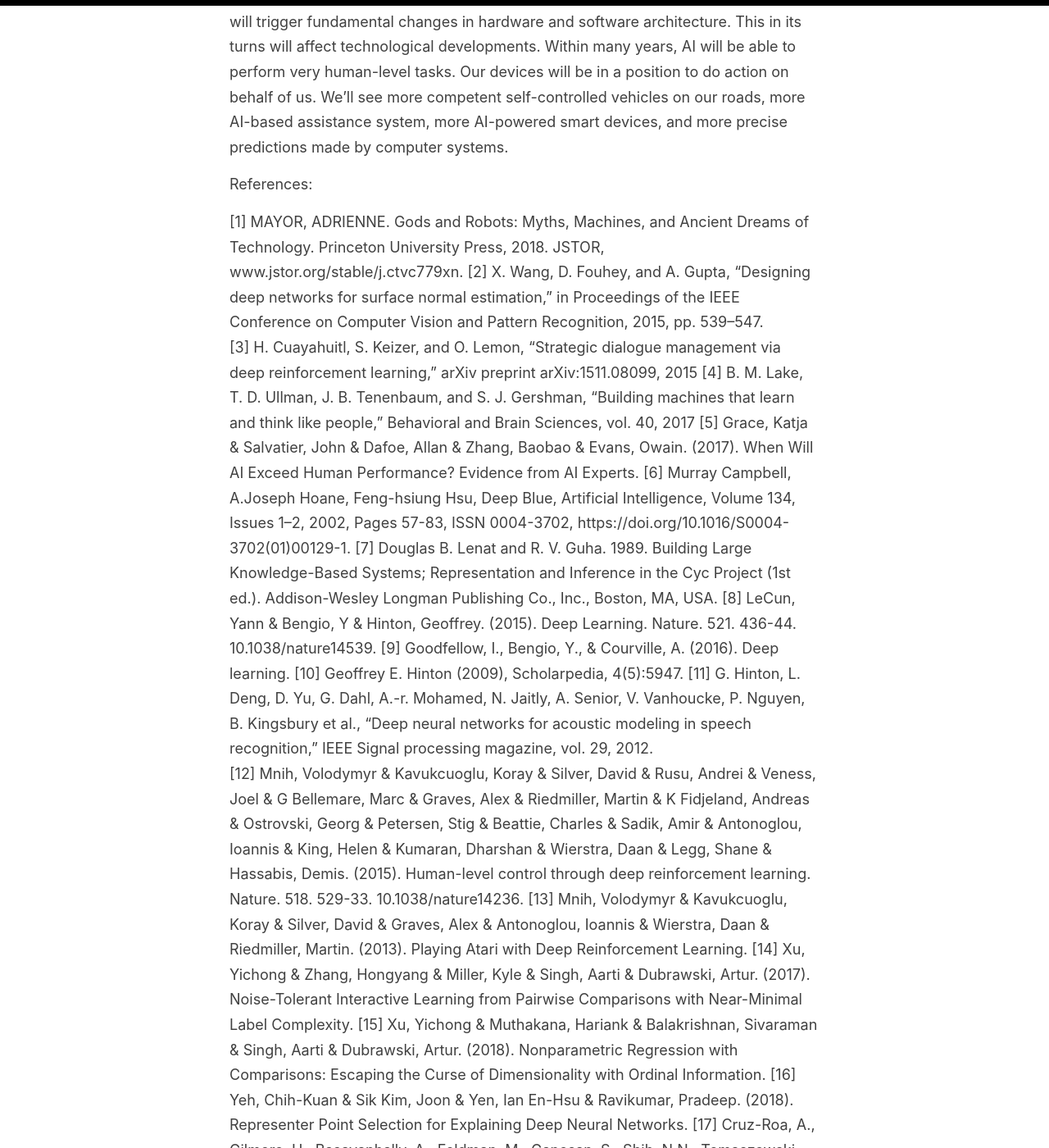
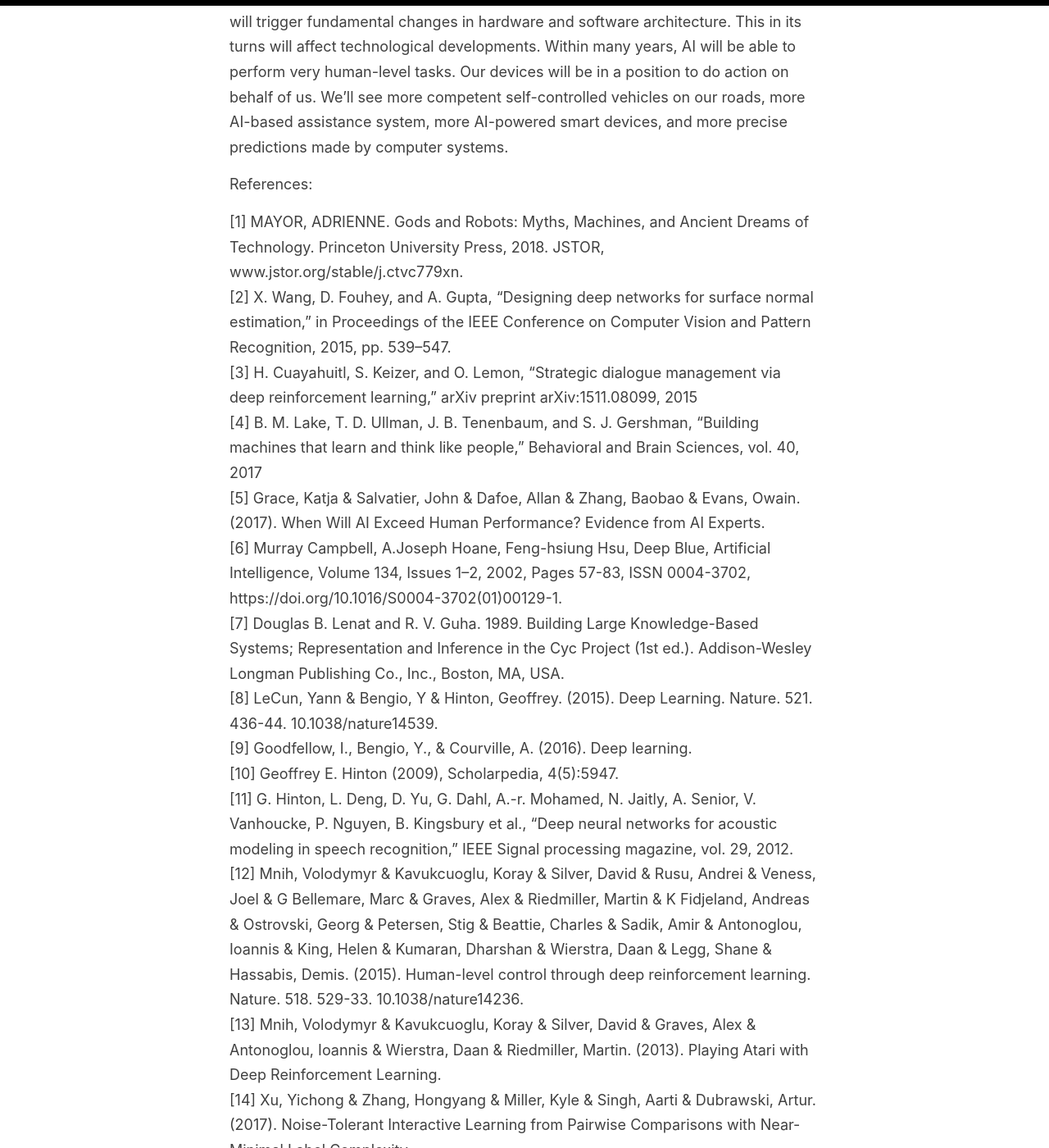
Before and after one commit to anaramirli/anaramirli.github.io, a Jekyll site: the page built from _posts/2019-10-26-the-role-of-ai-in-future.md, in a window 1280 px wide and 1400 px high, scrolled down 4124 px. Shown: the whole window at 82% size. Built offline with Jekyll 4.4.1, drawn with Linux system fonts in a browser that asks for light colours; comment, search, counter and statistics services are not loaded; some of the changed text lies outside the part shown.

Commit message:
Update 2019-10-26-the-role-of-ai-in-future.md

```diff
--- a/_posts/2019-10-26-the-role-of-ai-in-future.md
+++ b/_posts/2019-10-26-the-role-of-ai-in-future.md
@@ -26,33 +26,33 @@ A number of researchers have conducted many studies to analyze the role of artif
 References:
 
 [1] MAYOR, ADRIENNE. Gods and Robots: Myths, Machines, and Ancient Dreams of Technology. Princeton University Press, 2018. JSTOR, www.jstor.org/stable/j.ctvc779xn.
-[2] X. Wang, D. Fouhey, and A. Gupta, “Designing deep networks for surface normal estimation,” in Proceedings of the IEEE Conference on Computer Vision and Pattern Recognition, 2015, pp. 539–547.
+<br>[2] X. Wang, D. Fouhey, and A. Gupta, “Designing deep networks for surface normal estimation,” in Proceedings of the IEEE Conference on Computer Vision and Pattern Recognition, 2015, pp. 539–547.
 <br>[3] H. Cuayahuitl, S. Keizer, and O. Lemon, “Strategic dialogue management via deep reinforcement learning,” arXiv preprint arXiv:1511.08099, 2015
-[4] B. M. Lake, T. D. Ullman, J. B. Tenenbaum, and S. J. Gershman, “Building machines that learn and think like people,” Behavioral and Brain Sciences, vol. 40, 2017
-[5] Grace, Katja & Salvatier, John & Dafoe, Allan & Zhang, Baobao & Evans, Owain. (2017). When Will AI Exceed Human Performance? Evidence from AI Experts.
-[6] Murray Campbell, A.Joseph Hoane, Feng-hsiung Hsu, Deep Blue, Artificial Intelligence, Volume 134, Issues 1–2, 2002, Pages 57-83, ISSN 0004-3702, https://doi.org/10.1016/S0004-3702(01)00129-1.
-[7] Douglas B. Lenat and R. V. Guha. 1989. Building Large Knowledge-Based Systems; Representation and Inference in the Cyc Project (1st ed.). Addison-Wesley Longman Publishing Co., Inc., Boston, MA, USA.
-[8] LeCun, Yann & Bengio, Y & Hinton, Geoffrey. (2015). Deep Learning. Nature. 521. 436-44. 10.1038/nature14539.
-[9] Goodfellow, I., Bengio, Y., & Courville, A. (2016). Deep learning.
-[10] Geoffrey E. Hinton (2009), Scholarpedia, 4(5):5947.
-[11] G. Hinton, L. Deng, D. Yu, G. Dahl, A.-r. Mohamed, N. Jaitly, A. Senior, V. Vanhoucke, P. Nguyen, B. Kingsbury et al., “Deep neural networks for acoustic modeling in speech recognition,” IEEE Signal processing magazine, vol. 29, 2012. <br>
-[12] Mnih, Volodymyr & Kavukcuoglu, Koray & Silver, David & Rusu, Andrei & Veness, Joel & G Bellemare, Marc & Graves, Alex & Riedmiller, Martin & K Fidjeland, Andreas & Ostrovski, Georg & Petersen, Stig & Beattie, Charles & Sadik, Amir & Antonoglou, Ioannis & King, Helen & Kumaran, Dharshan & Wierstra, Daan & Legg, Shane & Hassabis, Demis. (2015). Human-level control through deep reinforcement learning. Nature. 518. 529-33. 10.1038/nature14236.
-[13] Mnih, Volodymyr & Kavukcuoglu, Koray & Silver, David & Graves, Alex & Antonoglou, Ioannis & Wierstra, Daan & Riedmiller, Martin. (2013). Playing Atari with Deep Reinforcement Learning.
-[14] Xu, Yichong & Zhang, Hongyang & Miller, Kyle & Singh, Aarti & Dubrawski, Artur. (2017). Noise-Tolerant Interactive Learning from Pairwise Comparisons with Near-Minimal Label Complexity.
-[15] Xu, Yichong & Muthakana, Hariank & Balakrishnan, Sivaraman & Singh, Aarti & Dubrawski, Artur. (2018). Nonparametric Regression with Comparisons: Escaping the Curse of Dimensionality with Ordinal Information.
-[16] Yeh, Chih-Kuan & Sik Kim, Joon & Yen, Ian En-Hsu & Ravikumar, Pradeep. (2018). Representer Point Selection for Explaining Deep Neural Networks.
-[17] Cruz-Roa, A., Gilmore, H., Basavanhally, A., Feldman, M., Ganesan, S., Shih, N.N., Tomaszewski, J., González, F.A. and Madabhushi, A., 2017. Accurate and reproducible invasive breast cancer detection in whole-slide images: A Deep Learning approach for quantifying tumor extent. Scientific Reports, 7, p.46450.
-[18] Diego Ardila, Atilla P. Kiraly, Sujeeth Bharadwaj, Bokyung Choi, Joshua J. Reicher, Lily Peng, Daniel Tse, Mozziyar Etemadi, Wenxing Ye, Greg Corrado, David P. Naidich & Shravya Shetty, 2019, End-to-end lung cancer screening with three-dimensional deep learning on low-dose chest computed tomography, Nature Medicine, https://doi.org/10.1038/s41591-019-0447-x
-[19] Overley, S.C., Cho, S.K., Mehta, A.I. and Arnold, P.M., 2017. Navigation and Robotics in Spinal Surgery: Where Are We Now?. Neurosurgery, 80(3S), pp.S86-S99.
-[20] Faiçal, B.S., Freitas, H., Gomes, P.H., Mano, L.Y., Pessin, G., de Carvalho, A.C., Krishnamachari, B. and Ueyama, J., 2017. An adaptive approach for UAV-based pesticide spraying in dynamic environments. Computers and Electronics in Agriculture, 138, pp.210-223.
-[21] Li, J. Frontiers Inf Technol Electronic Eng (2018) 19: 1462. https://doi.org/10.1631/FITEE.1800573
-[22] Wilner, A. S. (2018). Cybersecurity and its discontents: Artificial intelligence, the Internet of Things, and digital misinformation. International Journal, 73(2), 308–316. https://doi.org/10.1177/0020702018782496.
-[23] J. Kim, J. Kim, H. L. T. Thu and H. Kim, "Long Short Term Memory Recurrent Neural Network Classifier for Intrusion Detection," 2016 International Conference on Platform Technology and Service (PlatCon), Jeju, 2016, pp. 1-5.doi: 10.1109/PlatCon.2016.7456805
-[24] Andrej Karpathy, Software 2.0, Medium, Nov 2017, https://medium.com/@karpathy/software-2-0-a64152b37c35.
-[25] Neural Architecture Search with Reinforcement Learning, Barret Zoph, Quoc V. Le. International Conference on Learning Representations, 2017.
-[26] Sun, Yanan & Xue, Bing & Zhang, Mengjie & G. Yen, Gary. (2018). Automatically Designing CNN Architectures Using Genetic Algorithm for Image Classification.
-[27] Bowen Baker, Otkrist Gupta, Nikhil Naik, and Ramesh Raskar. Designing neural network architectures using reinforcement learning. International Conference on Learning Representations, 2017.
-[28] Billings, Jay & McCaskey, Alexander & Vallee, Geoffroy & Watson, Greg. (2017). Will humans even write code in 2040 and what would that mean for extreme heterogeneity in computing?.
-[29] C. Renzi, F. Leali, M. Cavazzuti, and A. Andrisano, “A review on artificial intelligence applications to the optimal design of dedicated and reconfigurable manufacturing systems,” The International Journal of Advanced Manufacturing Technology, vol. 72, no. 1-4, pp. 403–418, 2014.
-[30] Alemdar, Hande & Leroy, Vincent & Prost-Boucle, Adrien & Pétrot, Frédéric. (2017). Ternary neural networks for resource-efficient AI applications. 2547-2554. 10.1109/IJCNN.2017.7966166.
-[31] S. Han, H. Mao, and W. J Dally. Deep compression: Compressing deep neural network with pruning, trained quantization and huffman coding, In ICLR, 2016.
+<br>[4] B. M. Lake, T. D. Ullman, J. B. Tenenbaum, and S. J. Gershman, “Building machines that learn and think like people,” Behavioral and Brain Sciences, vol. 40, 2017
+<br>[5] Grace, Katja & Salvatier, John & Dafoe, Allan & Zhang, Baobao & Evans, Owain. (2017). When Will AI Exceed Human Performance? Evidence from AI Experts.
+<br>[6] Murray Campbell, A.Joseph Hoane, Feng-hsiung Hsu, Deep Blue, Artificial Intelligence, Volume 134, Issues 1–2, 2002, Pages 57-83, ISSN 0004-3702, https://doi.org/10.1016/S0004-3702(01)00129-1.
+<br>[7] Douglas B. Lenat and R. V. Guha. 1989. Building Large Knowledge-Based Systems; Representation and Inference in the Cyc Project (1st ed.). Addison-Wesley Longman Publishing Co., Inc., Boston, MA, USA.
+<br>[8] LeCun, Yann & Bengio, Y & Hinton, Geoffrey. (2015). Deep Learning. Nature. 521. 436-44. 10.1038/nature14539.
+<br>[9] Goodfellow, I., Bengio, Y., & Courville, A. (2016). Deep learning.
+<br>[10] Geoffrey E. Hinton (2009), Scholarpedia, 4(5):5947.
+<br>[11] G. Hinton, L. Deng, D. Yu, G. Dahl, A.-r. Mohamed, N. Jaitly, A. Senior, V. Vanhoucke, P. Nguyen, B. Kingsbury et al., “Deep neural networks for acoustic modeling in speech recognition,” IEEE Signal processing magazine, vol. 29, 2012.
+<br>[12] Mnih, Volodymyr & Kavukcuoglu, Koray & Silver, David & Rusu, Andrei & Veness, Joel & G Bellemare, Marc & Graves, Alex & Riedmiller, Martin & K Fidjeland, Andreas & Ostrovski, Georg & Petersen, Stig & Beattie, Charles & Sadik, Amir & Antonoglou, Ioannis & King, Helen & Kumaran, Dharshan & Wierstra, Daan & Legg, Shane & Hassabis, Demis. (2015). Human-level control through deep reinforcement learning. Nature. 518. 529-33. 10.1038/nature14236.
+<br>[13] Mnih, Volodymyr & Kavukcuoglu, Koray & Silver, David & Graves, Alex & Antonoglou, Ioannis & Wierstra, Daan & Riedmiller, Martin. (2013). Playing Atari with Deep Reinforcement Learning.
+<br>[14] Xu, Yichong & Zhang, Hongyang & Miller, Kyle & Singh, Aarti & Dubrawski, Artur. (2017). Noise-Tolerant Interactive Learning from Pairwise Comparisons with Near-Minimal Label Complexity.
+<br>[15] Xu, Yichong & Muthakana, Hariank & Balakrishnan, Sivaraman & Singh, Aarti & Dubrawski, Artur. (2018). Nonparametric Regression with Comparisons: Escaping the Curse of Dimensionality with Ordinal Information.
+<br>[16] Yeh, Chih-Kuan & Sik Kim, Joon & Yen, Ian En-Hsu & Ravikumar, Pradeep. (2018). Representer Point Selection for Explaining Deep Neural Networks.
+<br>[17] Cruz-Roa, A., Gilmore, H., Basavanhally, A., Feldman, M., Ganesan, S., Shih, N.N., Tomaszewski, J., González, F.A. and Madabhushi, A., 2017. Accurate and reproducible invasive breast cancer detection in whole-slide images: A Deep Learning approach for quantifying tumor extent. Scientific Reports, 7, p.46450.
+<br>[18] Diego Ardila, Atilla P. Kiraly, Sujeeth Bharadwaj, Bokyung Choi, Joshua J. Reicher, Lily Peng, Daniel Tse, Mozziyar Etemadi, Wenxing Ye, Greg Corrado, David P. Naidich & Shravya Shetty, 2019, End-to-end lung cancer screening with three-dimensional deep learning on low-dose chest computed tomography, Nature Medicine, https://doi.org/10.1038/s41591-019-0447-x
+<br>[19] Overley, S.C., Cho, S.K., Mehta, A.I. and Arnold, P.M., 2017. Navigation and Robotics in Spinal Surgery: Where Are We Now?. Neurosurgery, 80(3S), pp.S86-S99.
+<br>[20] Faiçal, B.S., Freitas, H., Gomes, P.H., Mano, L.Y., Pessin, G., de Carvalho, A.C., Krishnamachari, B. and Ueyama, J., 2017. An adaptive approach for UAV-based pesticide spraying in dynamic environments. Computers and Electronics in Agriculture, 138, pp.210-223.
+<br>[21] Li, J. Frontiers Inf Technol Electronic Eng (2018) 19: 1462. https://doi.org/10.1631/FITEE.1800573
+<br>[22] Wilner, A. S. (2018). Cybersecurity and its discontents: Artificial intelligence, the Internet of Things, and digital misinformation. International Journal, 73(2), 308–316. https://doi.org/10.1177/0020702018782496.
+<br>[23] J. Kim, J. Kim, H. L. T. Thu and H. Kim, "Long Short Term Memory Recurrent Neural Network Classifier for Intrusion Detection," 2016 International Conference on Platform Technology and Service (PlatCon), Jeju, 2016, pp. 1-5.doi: 10.1109/PlatCon.2016.7456805
+<br>[24] Andrej Karpathy, Software 2.0, Medium, Nov 2017, https://medium.com/@karpathy/software-2-0-a64152b37c35.
+<br>[25] Neural Architecture Search with Reinforcement Learning, Barret Zoph, Quoc V. Le. International Conference on Learning Representations, 2017.
+<br>[26] Sun, Yanan & Xue, Bing & Zhang, Mengjie & G. Yen, Gary. (2018). Automatically Designing CNN Architectures Using Genetic Algorithm for Image Classification.
+<br>[27] Bowen Baker, Otkrist Gupta, Nikhil Naik, and Ramesh Raskar. Designing neural network architectures using reinforcement learning. International Conference on Learning Representations, 2017.
+<br>[28] Billings, Jay & McCaskey, Alexander & Vallee, Geoffroy & Watson, Greg. (2017). Will humans even write code in 2040 and what would that mean for extreme heterogeneity in computing?.
+<br>[29] C. Renzi, F. Leali, M. Cavazzuti, and A. Andrisano, “A review on artificial intelligence applications to the optimal design of dedicated and reconfigurable manufacturing systems,” The International Journal of Advanced Manufacturing Technology, vol. 72, no. 1-4, pp. 403–418, 2014.
+<br>[30] Alemdar, Hande & Leroy, Vincent & Prost-Boucle, Adrien & Pétrot, Frédéric. (2017). Ternary neural networks for resource-efficient AI applications. 2547-2554. 10.1109/IJCNN.2017.7966166.
+<br>[31] S. Han, H. Mao, and W. J Dally. Deep compression: Compressing deep neural network with pruning, trained quantization and huffman coding, In ICLR, 2016.
```
